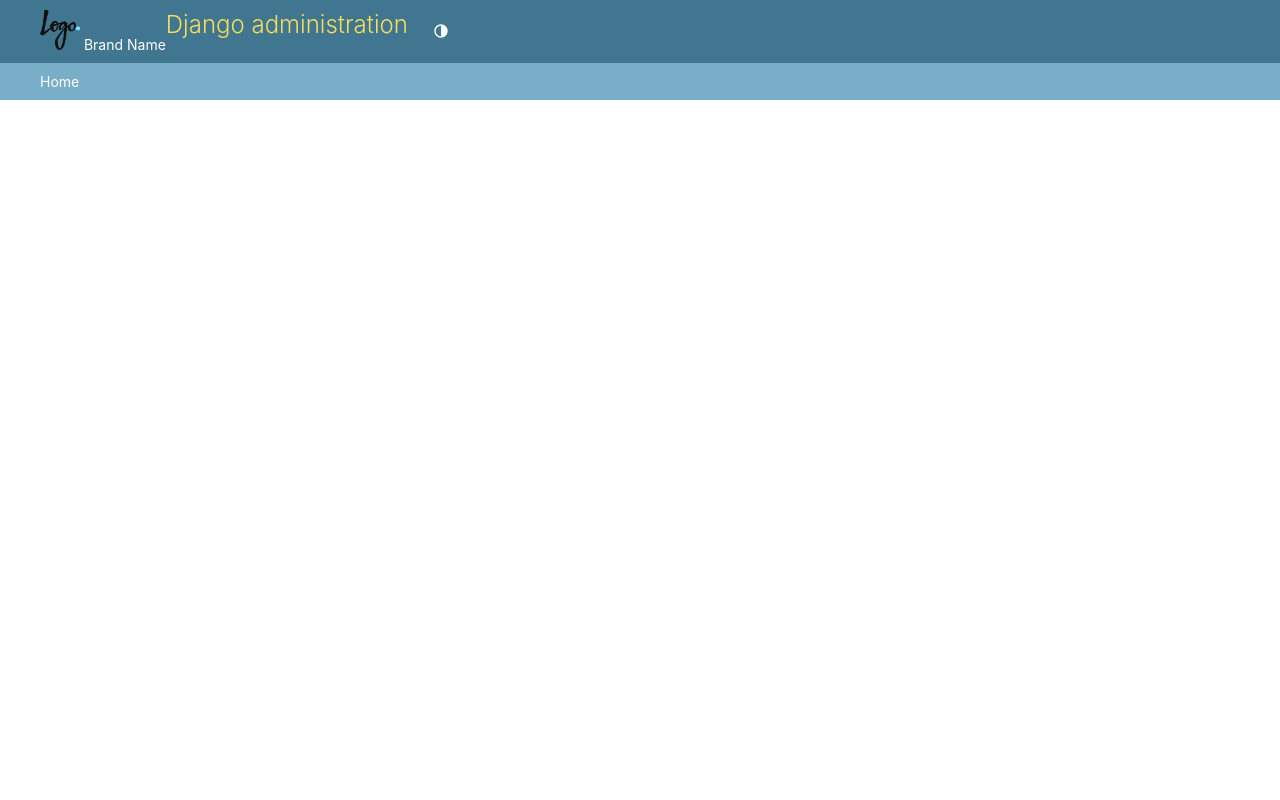
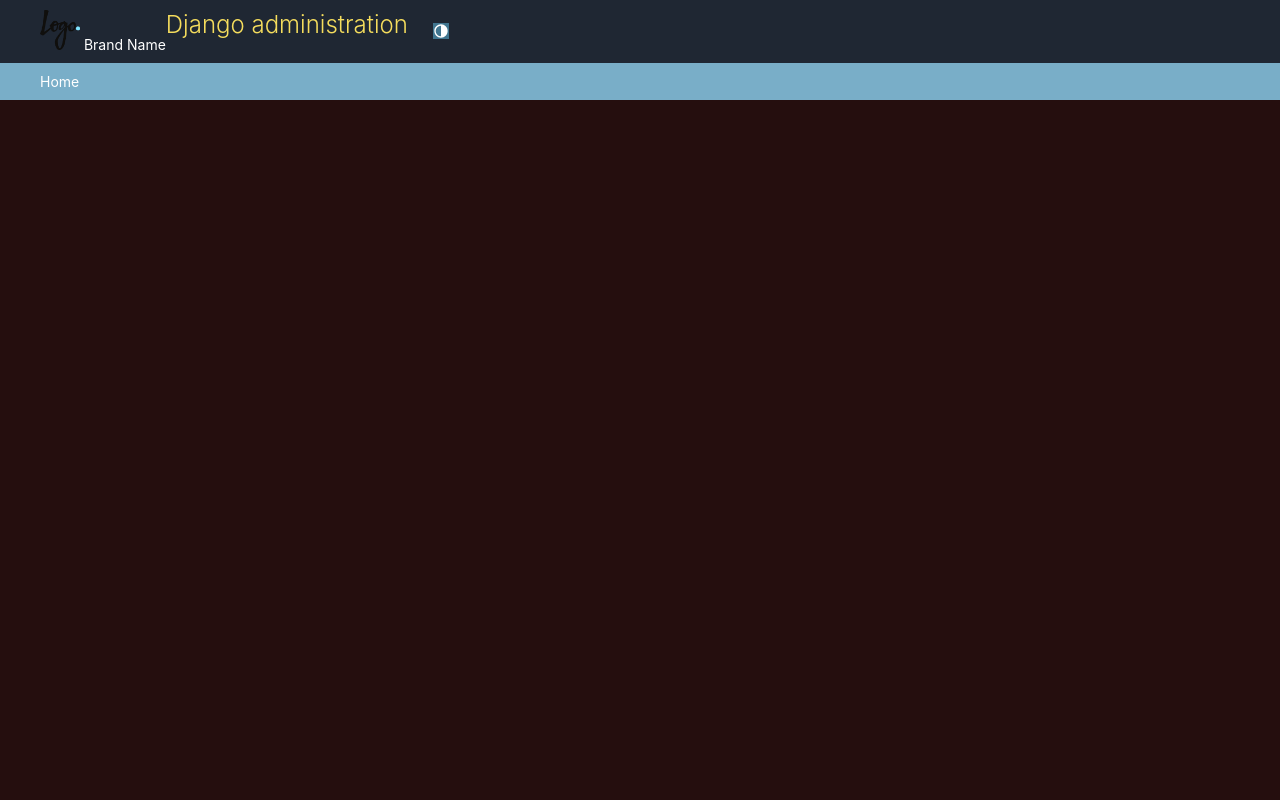
Before and after one commit to ignorento/services-website-with-CRM, a Django app: template templates/admin/base_site.html in a window 1280 px wide. Run offline with Django 4.2, Linux system fonts and the light colour scheme; the template is opened without the code that fills it, so the values that code supplies are empty.

Commit message:
upgrade admin panel

```diff
--- a/templates/admin/base_site.html
+++ b/templates/admin/base_site.html
@@ -2,6 +2,32 @@
 {% load static %}
 <link href="{% static 'external.css' %}" rel="stylesheet">
 {% block title %}{% if subtitle %}{{ subtitle }} | {% endif %}{{ title }} | {{ site_title|default:_('Django site admin') }}{% endblock %}
+
+{% block extrastyle %}
+<style>
+body {
+    background: #250e0e;
+}
+
+h1 {
+    color: #ffaeae;
+}
+
+#header {
+    background: #1f2733;
+}
+
+#branding {
+    width: 90%;
+}
+
+#site-name {
+    float: right;
+}
+
+</style>
+{% endblock %}
+
 
 {% block branding %}
 
```
